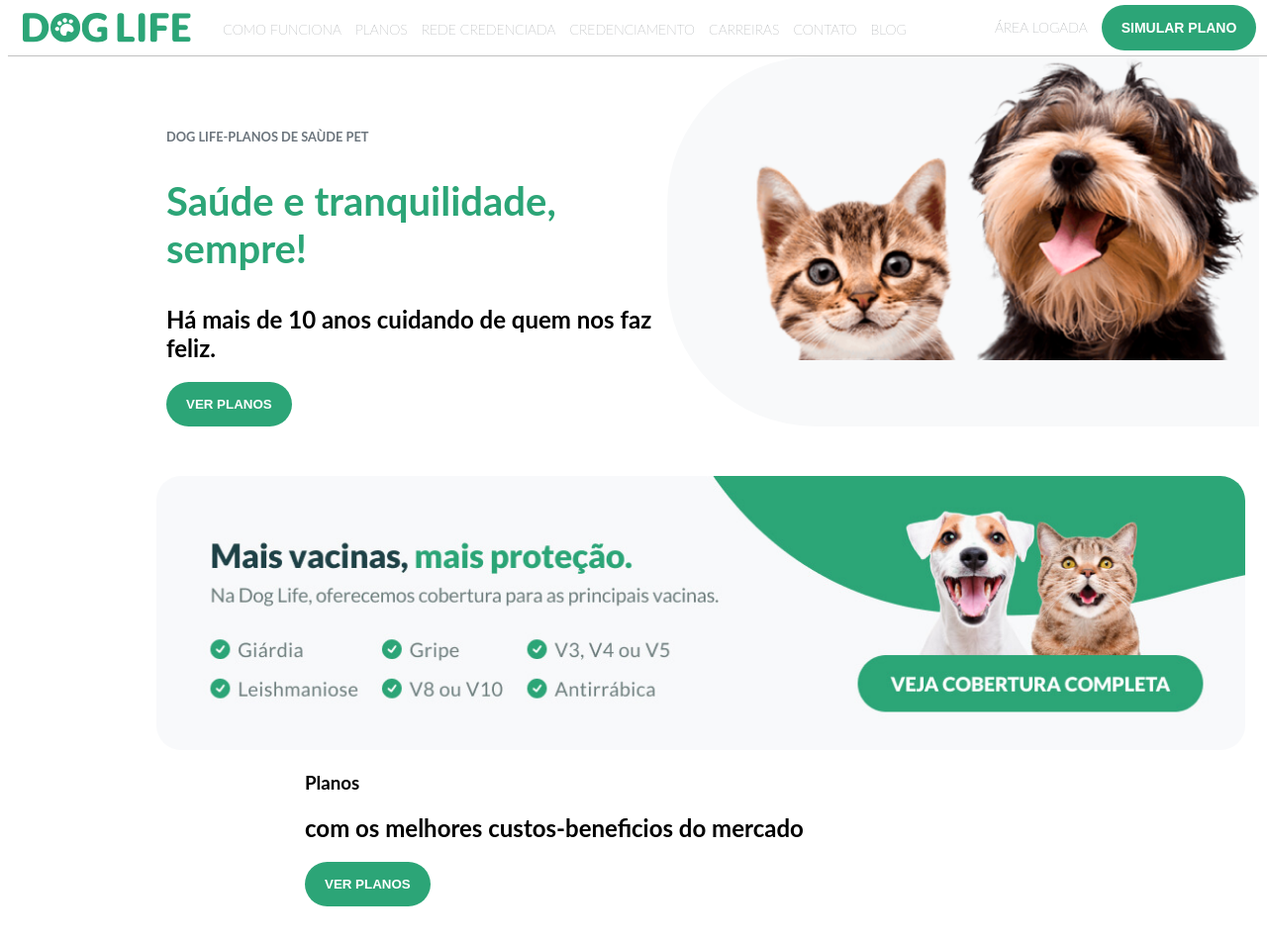
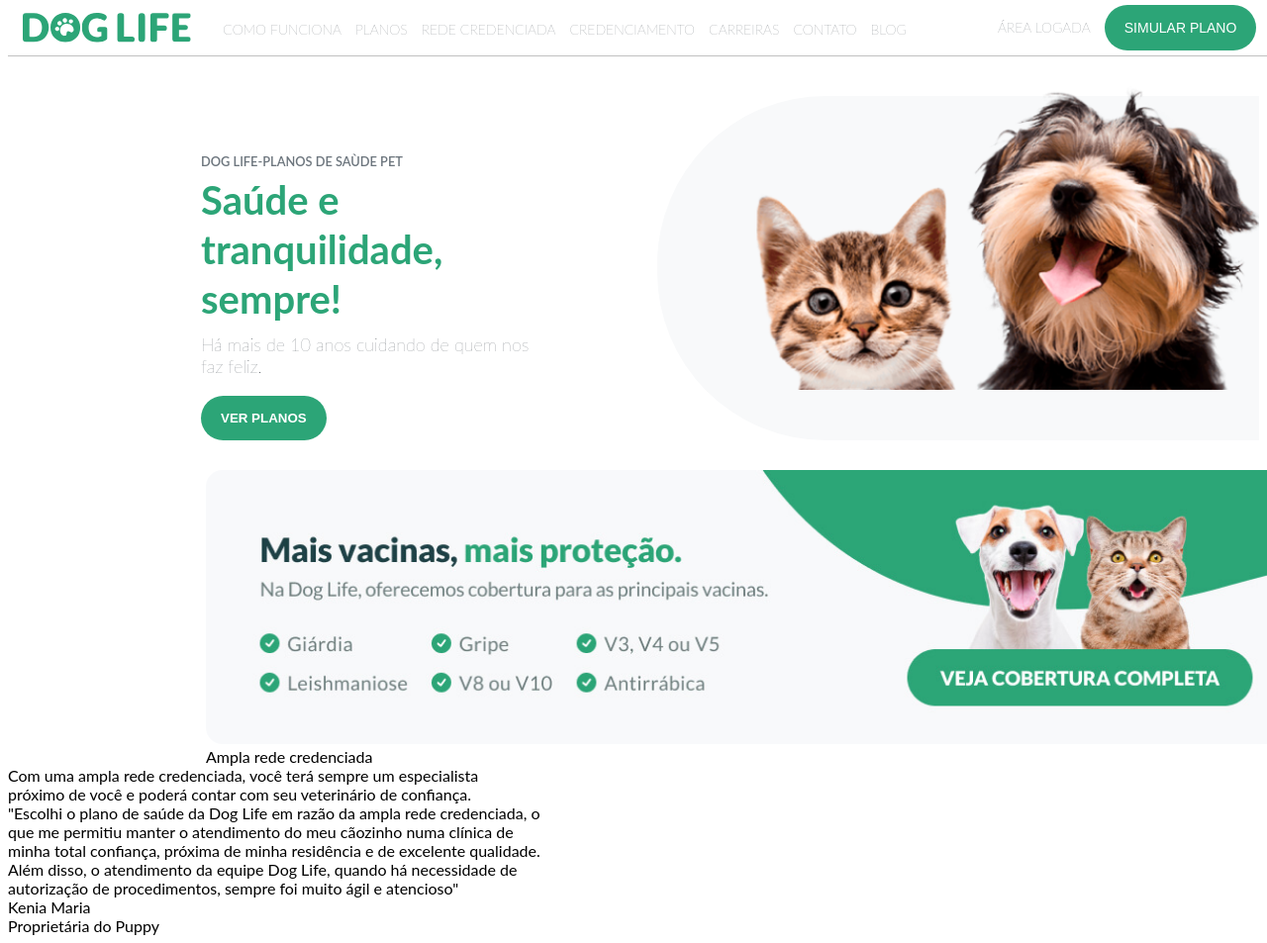
Before and after one commit to Isaacchecpoint/DogLife, a plain HTML site: page index.html in a window 1280 px wide. Shown: the top 953 px of the page at 99% size. Before the commit the page ends 916 px from the top, so only its background shows below. Drawn offline with Linux system fonts and the light colour scheme.

Commit message:
final da sessao 1

```diff
--- a/index.html
+++ b/index.html
@@ -22,31 +22,36 @@
                 </ul>
                 <ul id="rigthMenu" type="disc">
                     <li><a class="linknavbar">ÁREA LOGADA</a></li>
-                    <li><button class="linknavbar" id="botaoCabecalho">SIMULAR PLANO</button></li>
+                    <li><button class="linknavbar botao">SIMULAR PLANO</button></li>
                 </ul>
             </nav>
 
         </header>
         <section id="corpo">
             <article class="row" id="noticia">
-                <div class="col-text-corpo">
-                    <h1 class="text-muted">DOG LIFE-PLANOS DE SAÙDE PET</h1>
-                    <h2 class="h1">Saúde e tranquilidade,<br>sempre!</h2>
-                    <h2>Há mais de 10 anos cuidando de quem nos faz feliz.</h2>
-                    <button id="botao">VER PLANOS</button>
+                <div id="col-text-corpo">
+                    <label id="subtitulo1" class="text-muted">DOG LIFE-PLANOS DE SAÙDE PET</label><br/>
+                    <label id="titulo" class="h1">Saúde e tranquilidade,<br>sempre!</label><br/>
+                    <label id="subtitulo2" class="">Há mais de 10 anos cuidando de quem nos faz feliz.</label><br/>
+                    <button id="botaotextcol" class="botao">VER PLANOS</button>
                 </div>
-                <div class="col-banner">
+                <div id="col-banner">
                     <img id="banner" src="gato-e-cao.png">
                 </div>
             </article>
 
-            <img id="banner2" src="banner-vacinas-dog-life-desktop (1).jpg">
+                <img id="banner2" src="banner-vacinas-dog-life-desktop (1).jpg">
 
-            <article id="rodape">
-                <h1 id="titulo">Planos</h1>
-                <h2>com os melhores custos-beneficios do mercado</h2>
-                <button id="botao2">VER PLANOS</button>
+            <article>
+                <div id="text">
+                    <span class="h2" id="sessaoAmpla">Ampla rede credenciada</span><br>
+                    <span>Com uma ampla rede credenciada, você terá sempre um especialista<br> próximo de você e poderá contar com seu veterinário de confiança.</span><br>
+                    <span>"Escolhi o plano de saúde da Dog Life em razão da ampla rede credenciada, o <br>que me permitiu manter o atendimento do meu cãozinho numa clínica de <br> minha total confiança, próxima de minha residência e de excelente qualidade.<br> Além disso, o atendimento da equipe Dog Life, quando há necessidade de<br> autorização de procedimentos, sempre foi muito ágil e atencioso"</span><br>
+                    <span>Kenia Maria
+                        <br>Proprietária do Puppy</span><br>
+                </div>
             </article>
+
         </section>
 </body>
 </html>
--- a/style.css
+++ b/style.css
@@ -66,9 +66,9 @@ body {
     padding: 5px;
 }
 
-#botaoCabecalho {
+.botao {
     background-color: var(--cor-primaria1);
-    color: var(--cor-primaria3);
+    color: var(--cor-primaria3) !important;
     border-radius: 25px;
     padding-left: 20px;
     padding-top: 15px;
@@ -77,20 +77,9 @@ body {
     margin: 0px;
     border: 1px transparent;
     font-weight: bold;
+    position: relative;
 }
 
-#botao {
-    background-color: var(--cor-primaria1);
-    color: var(--cor-primaria3);
-    border-radius: 25px;
-    padding-left: 20px;
-    padding-top: 15px;
-    padding-right: 20px;
-    padding-bottom: 15px;
-    margin: 0px;
-    border: 1px transparent;
-    font-weight: bold;
-}
 
 .linknavbar {
     text-decoration: none;
@@ -104,16 +93,17 @@ body {
 #banner {
     width: 508px;
     height: 307px;
-    margin-left: 90px;
-    padding-top: 0px;
+    margin-left: 100px;
+    margin-top: -10px;
+    font-size: 14px;
 }
 
 #banner2 {
     width: 1100px;
     height: 277px;
-    margin-top: 50px;
-    border-radius: 25px;
-    margin-left: 150px;
+    margin-top: 30px;
+    border-radius: 17px 17px 17px 17px;
+    margin-left: 200px;
 }
 
 #rodape {
@@ -122,41 +112,65 @@ body {
     margin-left: 300px;
 }
 
-#botao2 {
-    background-color: var(--cor-primaria1);
-    color: var(--cor-primaria3);
-    border-radius: 25px;
-    padding-left: 20px;
-    padding-top: 15px;
-    padding-right: 20px;
-    padding-bottom: 15px;
-    margin: 0px;
-    border: 1px transparent;
-    font-weight: bold;
-}
 
 .row {
     display: flex;
 }
 
-.col-text-corpo {
+#col-text-corpo {
     margin-left: 160px;
     margin-top: 60px;
+    padding: 35px;
 }
-.col-banner {
-    border-radius: 150px 0px 0px 150px;
+
+
+
+#col-banner {
+    border-radius: 170px 0px 0px 170px;
+    margin-top: 40px;
     background-color: var(--cor-secundaria2);
     flex: 1;
+    margin-left: 70px;
+}
 
-}
+
 
 .h1 {
     font-size: 40px;
-    font-weight: Regular;
+    font-weight: bold;
     color: var(--cor-primaria1);
 }
 
 .text-muted {
     font-size: 12.8px;
     color: var(--cor-gray3);
+    font-weight: 600;
 }
+
+#titulo {
+    position: relative;
+    top: 6px;
+    line-height: 50px;
+}
+
+#subtitulo2 {
+    font-size: 18px;
+    color: var(--cor-gray2);
+    font-weight: lighter;
+    position: relative;
+    top: 16px;
+}
+
+#botaotextcol {
+   position: relative;
+   top: 35px;
+
+}
+
+.h2 {
+
+}
+
+#sessaoAmpla {
+    margin-left: 200px;
+}
```
